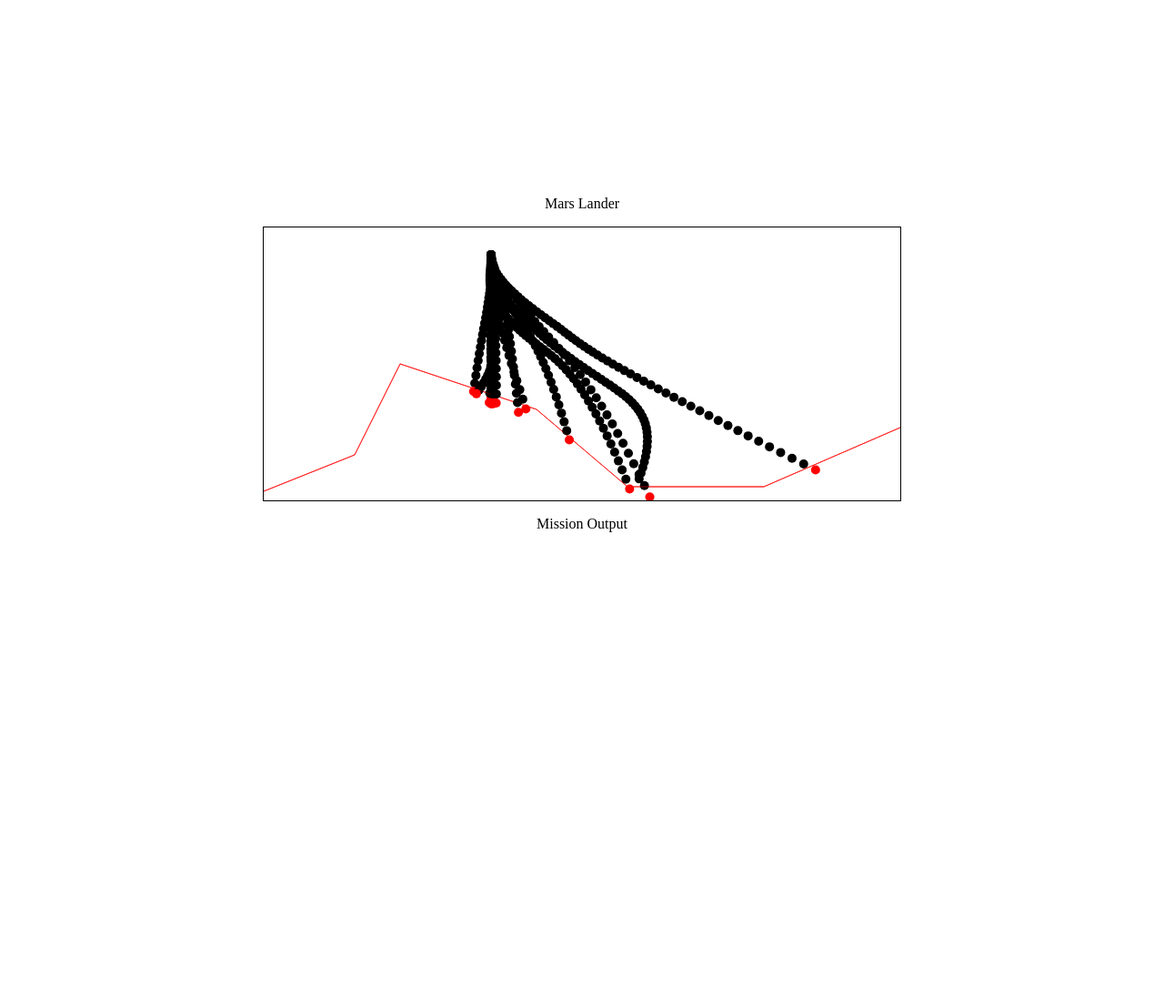
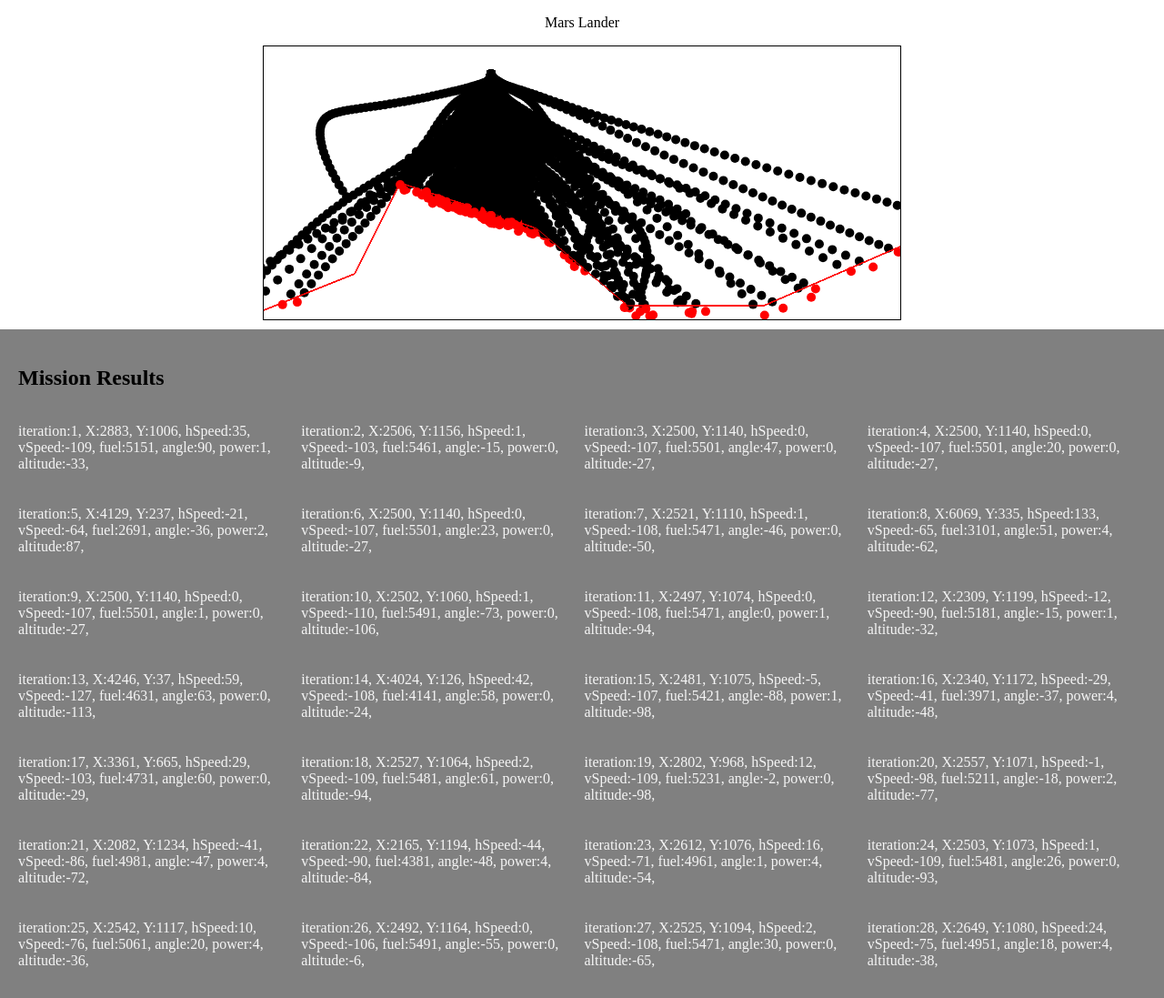
Before and after one commit to alg4c/marsLander, a plain HTML site: page index.html in a window 1280 px wide. Shown: the top 1097 px of the page at 91% size. Before the commit the page ends 800 px from the top, so only its background shows below. Drawn offline with Linux system fonts and the light colour scheme.

Commit message:
create mission summary readout

```diff
--- a/index.html
+++ b/index.html
@@ -10,7 +10,11 @@
   <body>
     <p>Mars Lander</p>
     <canvas id="game" width="700" height="300"></canvas>
-    <p>Mission Output</p>
+    <div class="mission">
+      <h2>Mission Results</h2>
+      <div class="FPgridContainer"></div>
+      <!--create paragraphs using javascript to display the properties of the object at end of cycle.-->
+    </div>
     <script src="main.js"></script>
   </body>
 </html>
--- a/main.js
+++ b/main.js
@@ -1,10 +1,8 @@
 const INITIAL_X_POS = 2500;
 const INITIAL_Y_POS = 2700;
 const GRAVITY = -3.711;
-
-const vSpeedMax = -40;
-const hSpeedMax = 20; // must be referenced with Absolute value at all times.
-const canvas = document.getElementById("game");
+const FPgrid = document.querySelector(".FPgridContainer");
+const canvas = document.querySelector("#game");
 const context = canvas.getContext("2d");
 context.scale(0.1, 0.1);
 
@@ -98,7 +96,7 @@ function getSurfaceY(x) {
 
 class Spaceship {
   constructor(iteration, X, Y) {
-    this.iteration = 0;
+    this.iteration = iteration + 1;
     this.X = INITIAL_X_POS;
     this.Y = INITIAL_Y_POS;
     this.hSpeed = 0;
@@ -142,7 +140,7 @@ function updateSpaceship(rotation, thrust, vessel) {
 }
 
 //RUN
-let population = new Population(20, 80);
+let population = new Population(300, 80);
 for (let m = 0; m < population.members.length; m++) {
   console.error(`Population# ${m + 1} / ${population.members.length}`);
   let trajectory = population.members[m];
@@ -179,4 +177,11 @@ for (let m = 0; m < population.members.length; m++) {
       `surface: ${getSurfaceY(SpaceshipReadOut.X)}`
     );
   }
+  //create paragraphs to display final results for each FP here.
+  const para = document.createElement("p");
+  for (const [key, value] of Object.entries(vessel)) {
+    let text = document.createTextNode(`\n${key}:${Math.ceil(value)},`);
+    para.appendChild(text);
+    FPgrid.appendChild(para);
+  }
 }
--- a/styles.css
+++ b/styles.css
@@ -1,5 +1,4 @@
 body {
-  height: 100vh;
   display: flex;
   justify-content: center;
   align-items: center;
@@ -10,3 +9,20 @@ body {
 canvas {
   border: solid 1px black;
 }
+
+.mission {
+  margin-top: 10px;
+  background-color: gray;
+  width: auto;
+  padding: 20px;
+}
+
+.FPgridContainer > p {
+  color: whitesmoke;
+}
+
+.FPgridContainer {
+  display: grid;
+  grid-template-columns: repeat(4, 1fr);
+  gap: 5px;
+}
```
